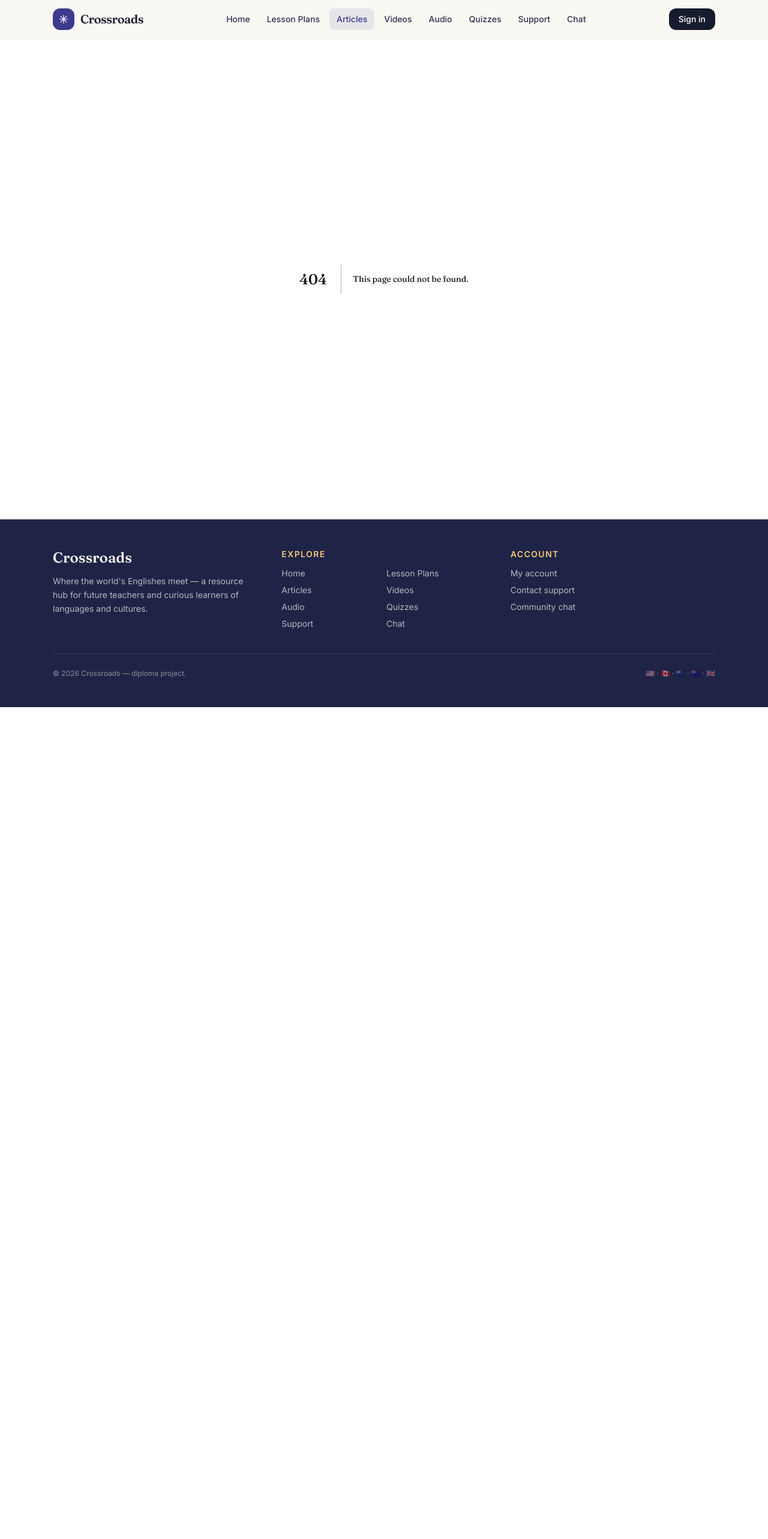
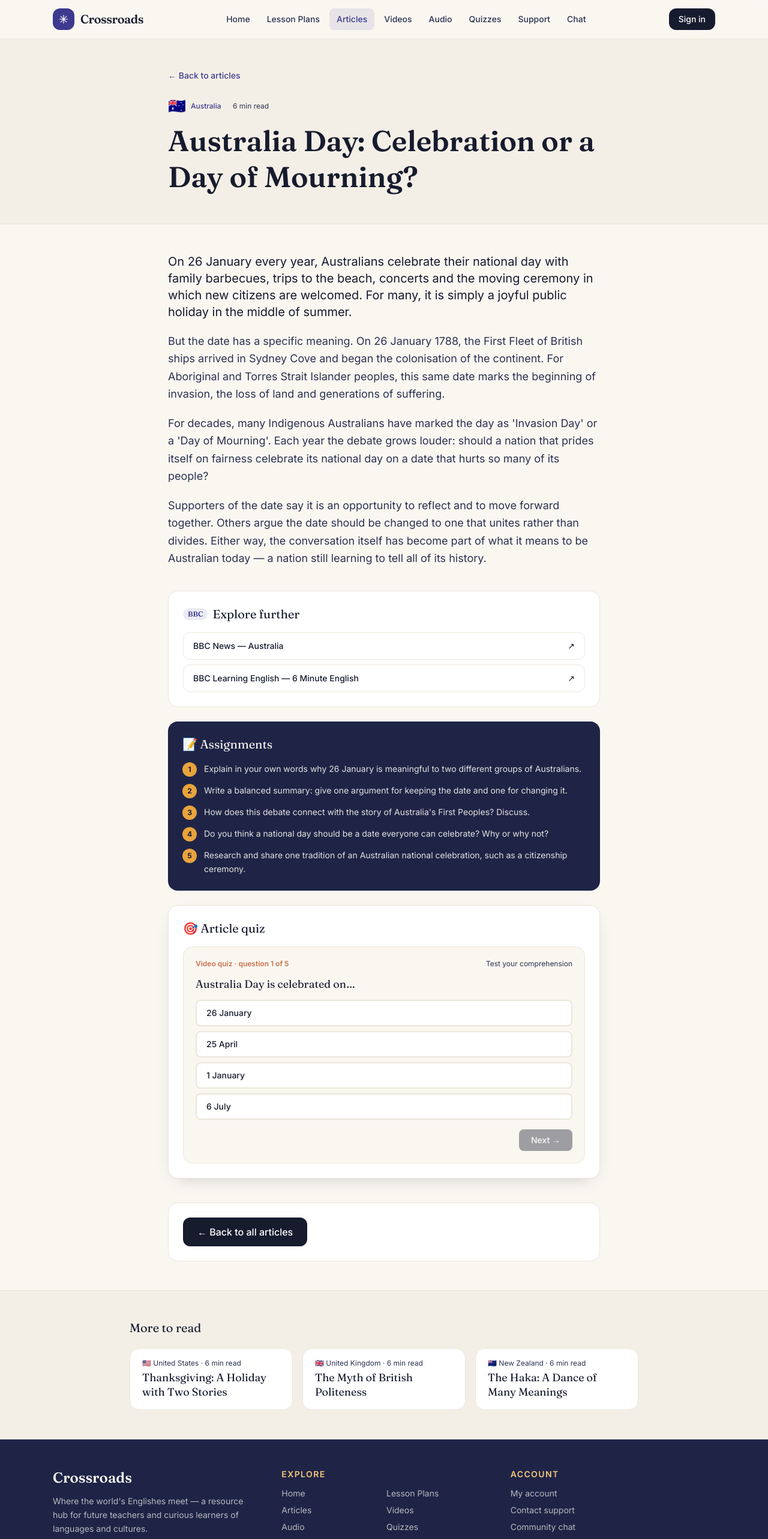
Before and after one commit to crossroads3/crossroads, a Next.js app: page /articles/australia-day in a window 1280 px wide. Before the commit this address had no page. Shown: the top 2566 px of the page at 60% size. Before the commit the page ends 1179 px from the top, so only its background shows below. Built offline with nearby package versions, Linux system fonts and the light colour scheme.

Commit message:
Create page.tsx

```diff
--- /dev/null
+++ b/app/articles/[slug]/page.tsx
@@ -0,0 +1,136 @@
+import Link from "next/link";
+import { notFound } from "next/navigation";
+import type { Metadata } from "next";
+import { articles } from "@/lib/data";
+import { MiniQuiz } from "@/components/MiniQuiz";
+
+export function generateStaticParams() {
+  return articles.map((a) => ({ slug: a.slug }));
+}
+
+export function generateMetadata({
+  params,
+}: {
+  params: Promise<{ slug: string }>;
+}): Promise<Metadata> {
+  return params.then(({ slug }) => {
+    const a = articles.find((x) => x.slug === slug);
+    return { title: a ? `${a.title} — Crossroads` : "Article — Crossroads" };
+  });
+}
+
+export default async function ArticlePage({ params }: { params: Promise<{ slug: string }> }) {
+  const { slug } = await params;
+  const article = articles.find((x) => x.slug === slug);
+  if (!article) notFound();
+
+  const others = articles.filter((x) => x.slug !== slug).slice(0, 3);
+
+  return (
+    <>
+      <section className="border-b border-mist bg-cream-soft">
+        <div className="mx-auto max-w-3xl px-4 py-12 sm:px-6">
+          <Link href="/articles" className="inline-flex items-center gap-2 text-sm font-medium text-indigo transition hover:text-clay">
+            ← Back to articles
+          </Link>
+          <div className="mt-6 flex items-center gap-2 text-xs text-ink-soft">
+            <span className="text-2xl">{article.flag}</span>
+            <span className="font-medium text-indigo">{article.country}</span>
+            <span className="text-mist">·</span>
+            <span>{article.readTime}</span>
+          </div>
+          <h1 className="mt-3 font-serif text-4xl font-semibold leading-tight text-ink sm:text-5xl">
+            {article.title}
+          </h1>
+        </div>
+      </section>
+
+      <article className="mx-auto max-w-3xl px-4 py-12 sm:px-6">
+        <div className="space-y-5 text-lg leading-relaxed text-ink-soft">
+          {article.body.map((para, i) => (
+            <p key={i} className={i === 0 ? "text-xl text-ink" : undefined}>
+              {para}
+            </p>
+          ))}
+        </div>
+
+        {article.links.length > 0 && (
+          <div className="mt-10 rounded-2xl border border-mist bg-white p-6">
+            <h2 className="flex items-center gap-2 font-serif text-xl text-ink">
+              <span className="rounded-full bg-indigo/10 px-2 py-0.5 text-xs font-semibold text-indigo">BBC</span>
+              Explore further
+            </h2>
+            <div className="mt-4 flex flex-col gap-2">
+              {article.links.map((link) => (
+                <a
+                  key={link.url}
+                  href={link.url}
+                  target="_blank"
+                  rel="noopener noreferrer"
+                  className="flex items-center justify-between gap-3 rounded-xl border border-mist px-4 py-3 text-sm font-medium text-ink transition hover:border-indigo hover:text-indigo"
+                >
+                  <span>{link.label}</span>
+                  <span>↗</span>
+                </a>
+              ))}
+            </div>
+          </div>
+        )}
+
+        {article.tasks.length > 0 && (
+          <div className="mt-6 rounded-2xl bg-indigo-deep p-6 text-cream">
+            <h2 className="font-serif text-xl">📝 Assignments</h2>
+            <ol className="mt-4 space-y-3">
+              {article.tasks.map((task, i) => (
+                <li key={i} className="flex gap-3 text-sm leading-relaxed text-cream/90">
+                  <span className="grid h-6 w-6 shrink-0 place-items-center rounded-full bg-amber text-xs font-bold text-ink">
+                    {i + 1}
+                  </span>
+                  <span>{task}</span>
+                </li>
+              ))}
+            </ol>
+          </div>
+        )}
+
+        {article.quiz.length > 0 && (
+          <div className="mt-6 rounded-2xl border border-mist bg-white p-6 shadow-card">
+            <h2 className="mb-4 font-serif text-xl text-ink">🎯 Article quiz</h2>
+            <MiniQuiz questions={article.quiz} />
+          </div>
+        )}
+
+        <div className="mt-10 rounded-2xl border border-mist bg-white p-6">
+          <Link
+            href="/articles"
+            className="inline-flex items-center gap-2 rounded-xl bg-ink px-6 py-3 font-medium text-white transition hover:bg-indigo"
+          >
+            ← Back to all articles
+          </Link>
+        </div>
+      </article>
+
+      {others.length > 0 && (
+        <section className="border-t border-mist bg-cream-soft py-12">
+          <div className="mx-auto max-w-4xl px-4 sm:px-6">
+            <h2 className="font-serif text-xl text-ink">More to read</h2>
+            <div className="mt-5 grid gap-4 sm:grid-cols-3">
+              {others.map((o) => (
+                <Link
+                  key={o.slug}
+                  href={`/articles/${o.slug}`}
+                  className="rounded-2xl border border-mist bg-white px-5 py-4 transition hover:border-indigo/40 hover:shadow-card"
+                >
+                  <p className="text-xs text-ink-soft">
+                    {o.flag} {o.country} · {o.readTime}
+                  </p>
+                  <p className="mt-1 font-serif text-lg leading-snug text-ink">{o.title}</p>
+                </Link>
+              ))}
+            </div>
+          </div>
+        </section>
+      )}
+    </>
+  );
+}
```
